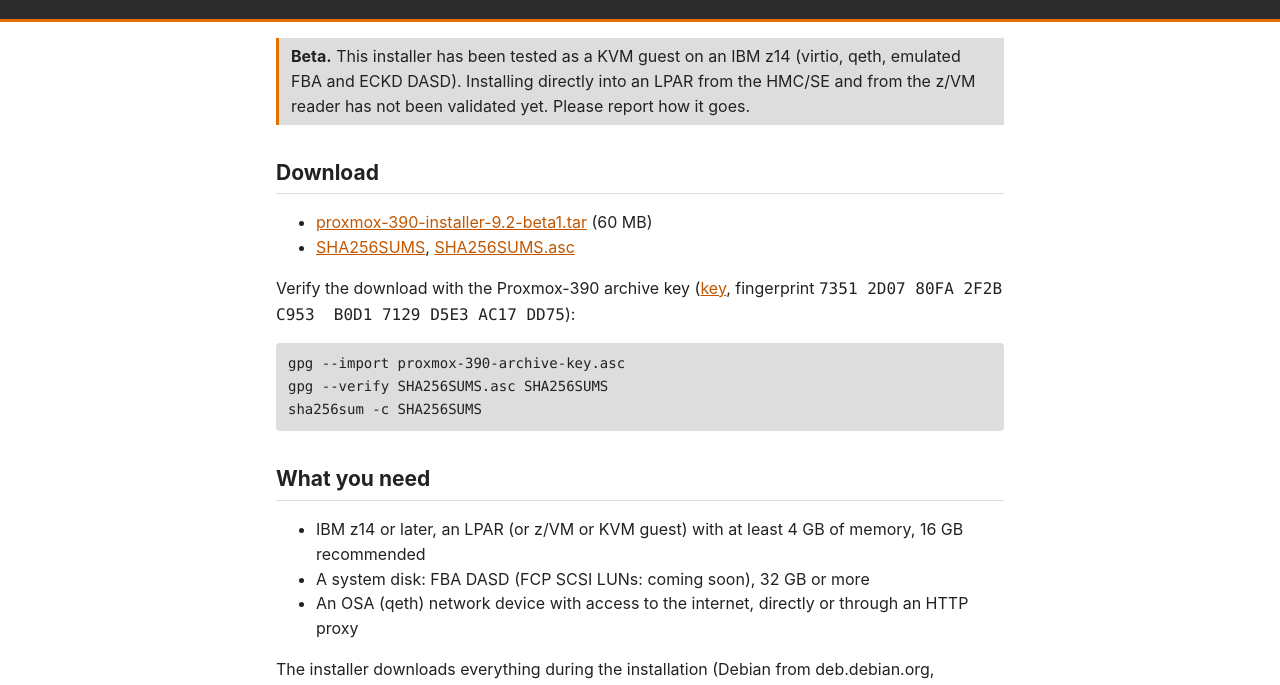
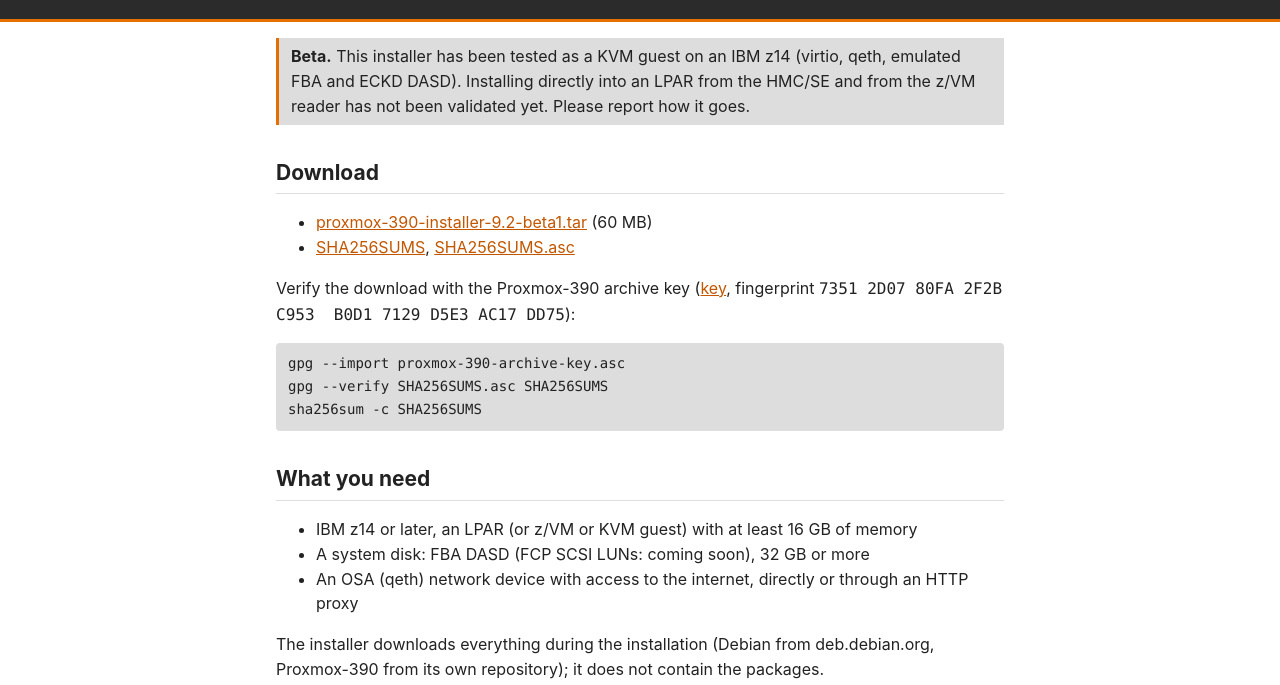
Before and after one commit to Proxmox-390/proxmox-390.github.io, a plain HTML site: page installer.html in a window 1280 px wide. Shown: the part 106-791 px from the top of the page. Drawn offline with Linux system fonts and the light colour scheme.

Commit message:
Installer guide: 16 GB minimum memory, as on the home page
Co-Authored-By: Claude Opus 5.5 <noreply@anthropic.com>

```diff
--- a/installer.html
+++ b/installer.html
@@ -35,7 +35,7 @@ sha256sum -c SHA256SUMS</code></pre>
 
   <h2>What you need</h2>
   <ul>
-    <li>IBM z14 or later, an LPAR (or z/VM or KVM guest) with at least 4 GB of memory, 16 GB recommended</li>
+    <li>IBM z14 or later, an LPAR (or z/VM or KVM guest) with at least 16 GB of memory</li>
     <li>A system disk: FBA DASD (FCP SCSI LUNs: coming soon), 32 GB or more</li>
     <li>An OSA (qeth) network device with access to the internet, directly or through an HTTP proxy</li>
   </ul>
```
